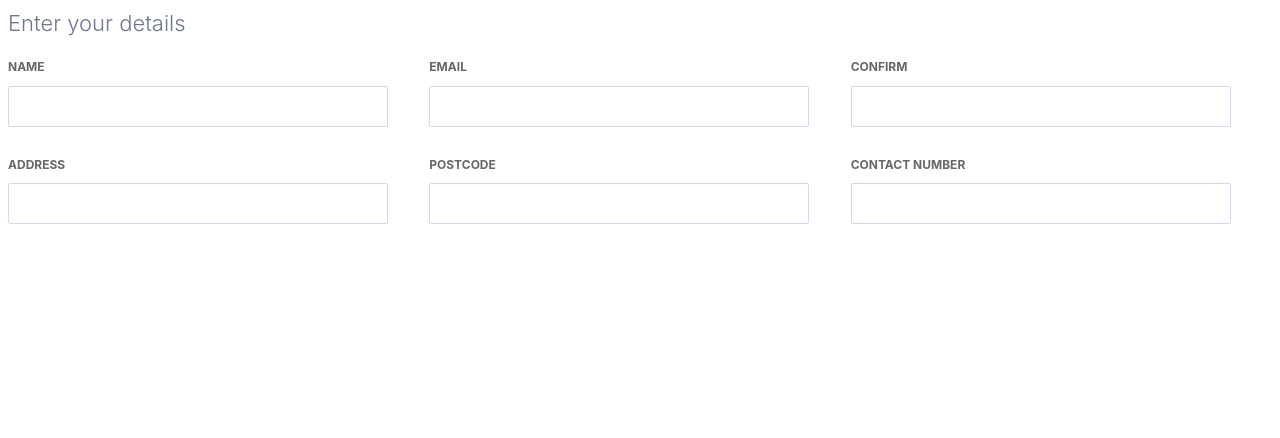
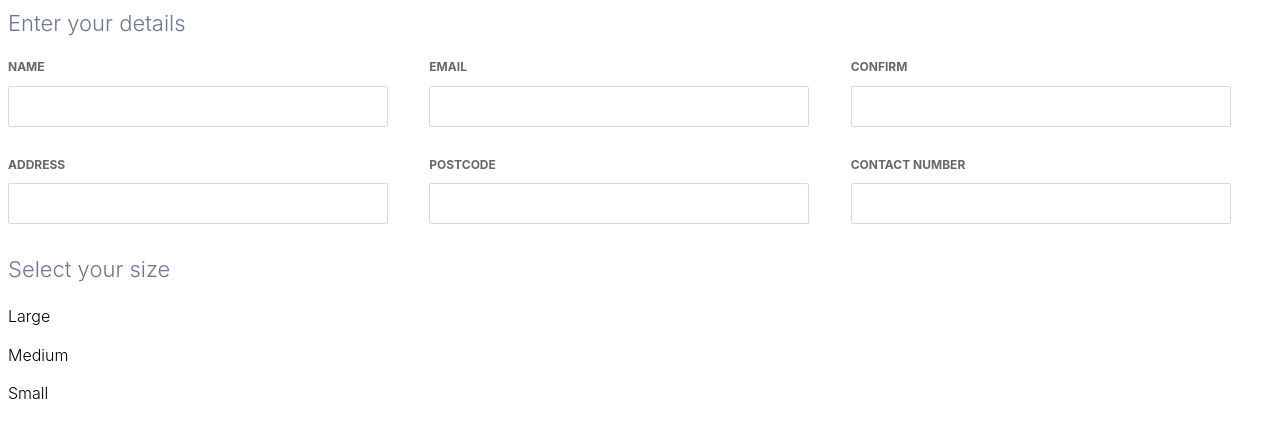
Before and after one commit to ryfprivate/pizza-creator-client, a React app: page / in a window 1280 px wide. Shown: the top 438 px of the page. Built offline with nearby package versions, Linux system fonts and the light colour scheme.

Commit message:
Added basic Size component

```diff
--- a/src/components/App.js
+++ b/src/components/App.js
@@ -3,6 +3,7 @@ import styled from "styled-components";
 
 import Section from "./Section";
 import DetailsForm from "./DetailsForm";
+import Sizes from "./Sizes";
 
 const Page = styled.div`
   font: 300 16px/1.4 -apple-system, BlinkMacSystemFont, "Segoe UI", Helvetica,
@@ -15,6 +16,9 @@ class App extends React.Component {
         <Section title="Enter your details">
           <DetailsForm />
         </Section>
+        <Section title="Select your size">
+          <Sizes />
+        </Section>
       </Page>
     );
   }
--- /dev/null
+++ b/src/components/Sizes.js
@@ -0,0 +1,11 @@
+import React from "react";
+
+export default () => {
+  return (
+    <div>
+      <p>Large</p>
+      <p>Medium</p>
+      <p>Small</p>
+    </div>
+  );
+};
```
